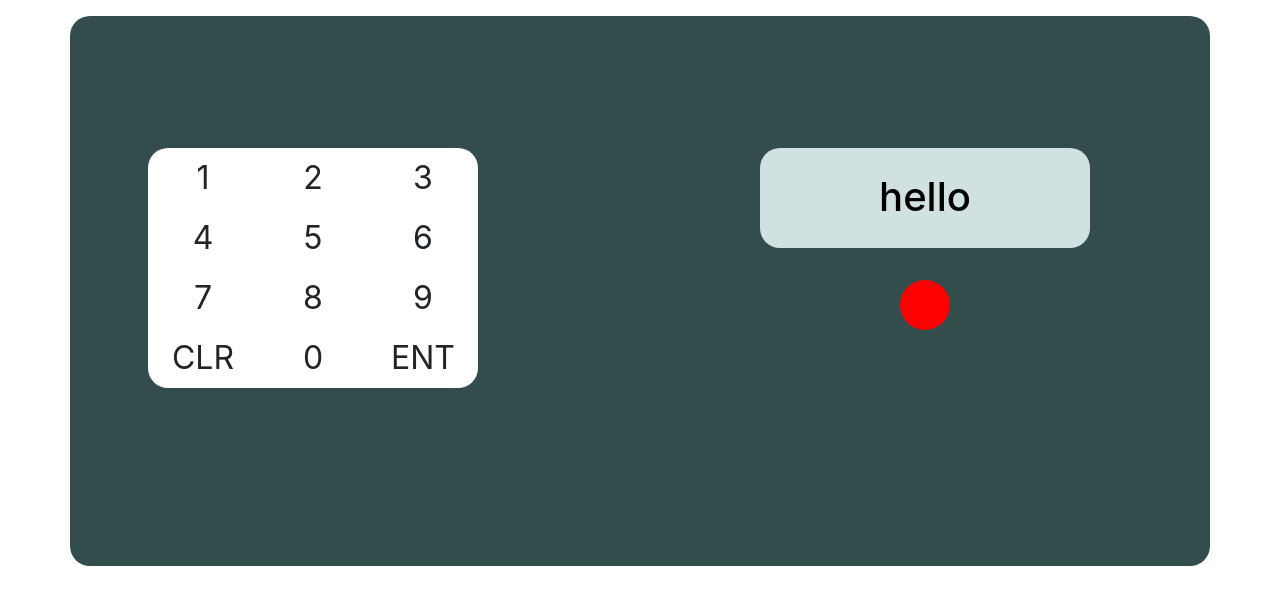
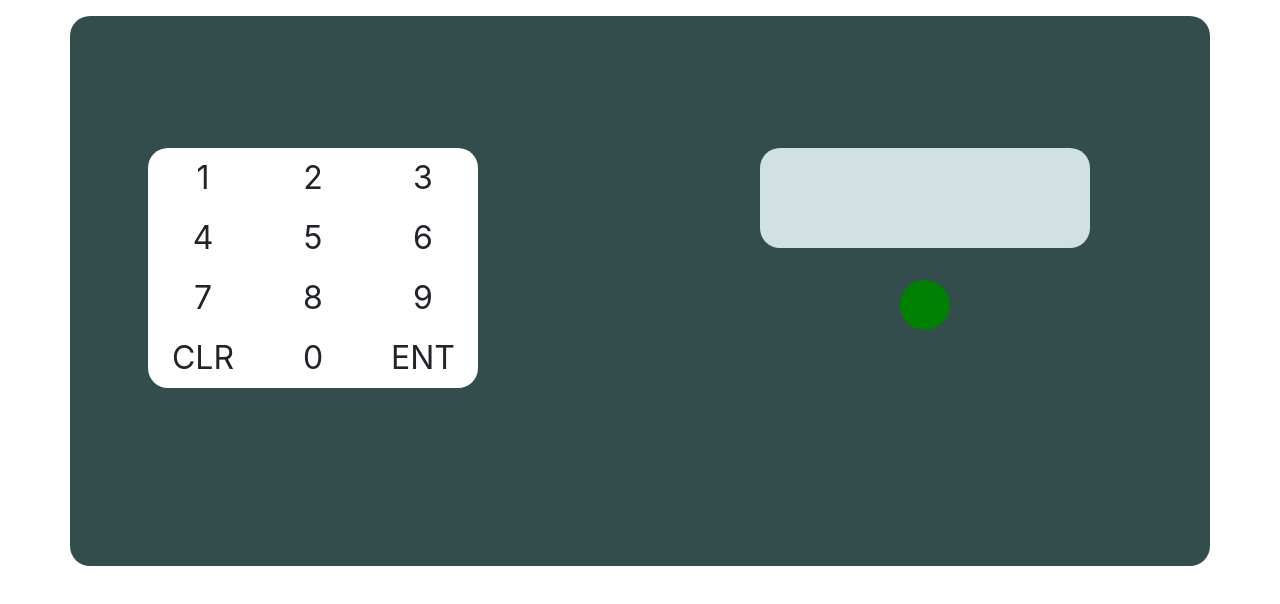
Before and after one commit to imhamed/hotel-safe-app, a React (Create React App) app: page / in a window 1280 px wide. Shown: the top 604 px of the page. Built offline with nearby package versions, Linux system fonts and the light colour scheme.

Commit message:
props wired and propTypes

```diff
--- a/src/components/Display.js
+++ b/src/components/Display.js
@@ -1,13 +1,18 @@
 import React from "react";
+import PropTypes from "prop-types";
 
-function Display() {
+function Display({ pin }) {
   return (
     <>
       <div className="display">
-        <h1 className="number-display">hello</h1>
+        <h1 className="number-display">{pin}</h1>
       </div>
     </>
   );
 }
 
+Display.propTypes = {
+  pin: PropTypes.string.isRequired,
+};
+
 export default Display;
--- a/src/components/Indicator.js
+++ b/src/components/Indicator.js
@@ -1,8 +1,12 @@
 import React from "react";
+import PropTypes from "prop-types";
 
 const Indicator = ({ unlock }) => {
   return <div className={unlock ? "green-light" : "red-light"}></div>;
 };
 
+Indicator.propTypes = {
+  unlock: PropTypes.bool.isRequired,
+};
 
 export default Indicator;
--- a/src/components/SafePage.js
+++ b/src/components/SafePage.js
@@ -58,10 +58,10 @@ function SafePage() {
         </Col>
         <Col>
           <Row>
-            <Display />
+          <Display pin={pin} />
           </Row>
           <Row className="justify-content-center">
-            <Indicator />
+          <Indicator unlock={unlock} />
           </Row>
         </Col>
       </Row>
```
Also changed, not shown: src/components/Keyboard.js (+9 -0 lines), 1 other file (tests, documents, lock files or other folders).
